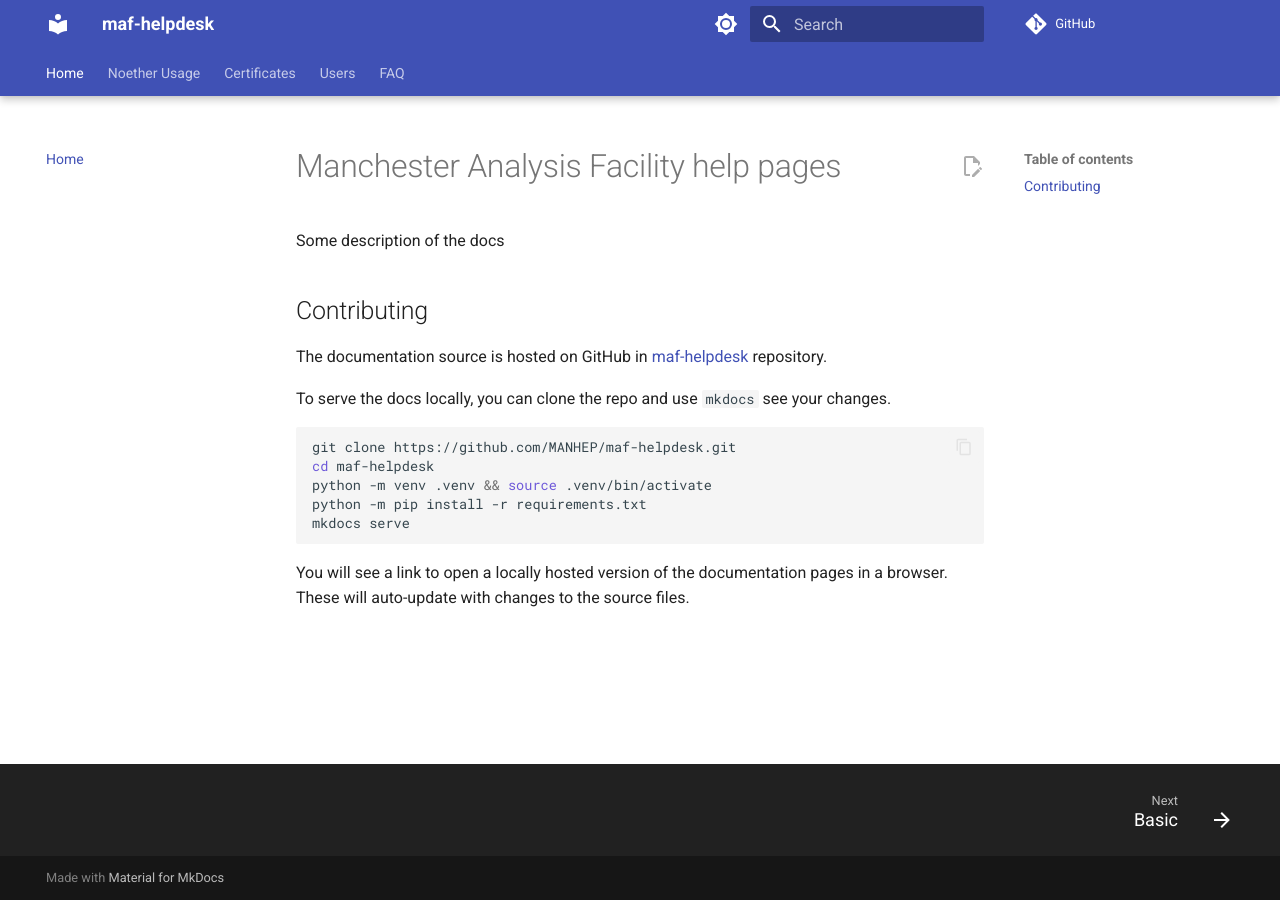
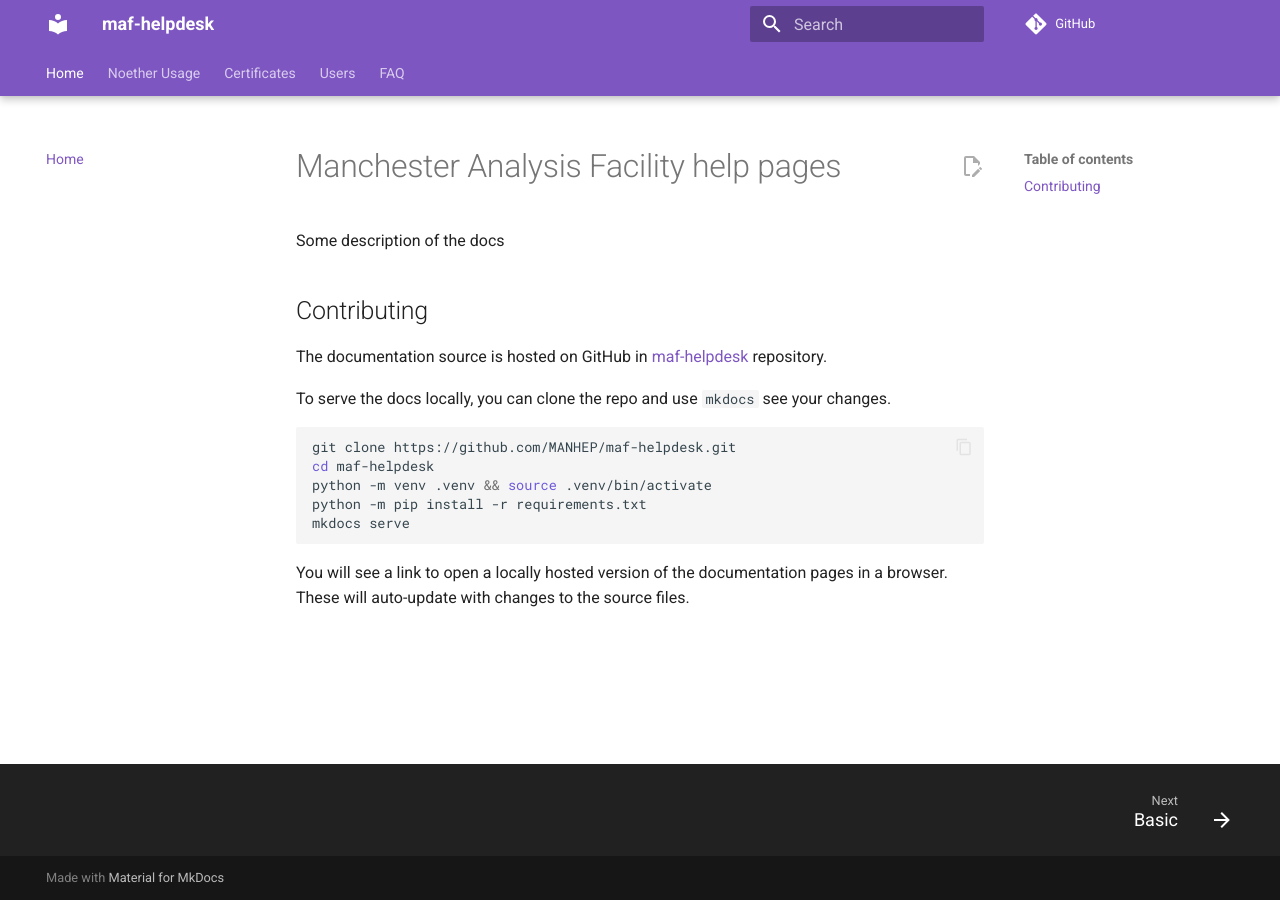
Before and after one commit to MANHEP/maf-helpdesk, an MkDocs documentation site: the page built from docs/index.md, in a window 1280 px wide. Built offline with MkDocs 1.6.1 and Material for MkDocs 9.7.7, drawn with Linux system fonts in a browser that asks for light colours; comment, search, counter and statistics services are not loaded.

Commit message:
Update mkdocs.yml
Changing color to purple (more UoM)

```diff
--- a/mkdocs.yml
+++ b/mkdocs.yml
@@ -21,6 +21,7 @@ theme:
     - content.code.copy
     - content.action.edit
   palette:
+    - primary: deep purple
     - scheme: default
       toggle:
         icon: material/brightness-7
```
